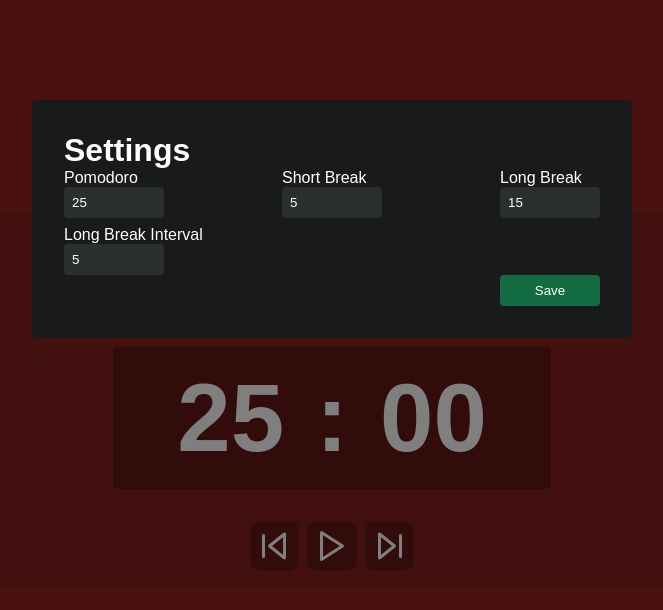
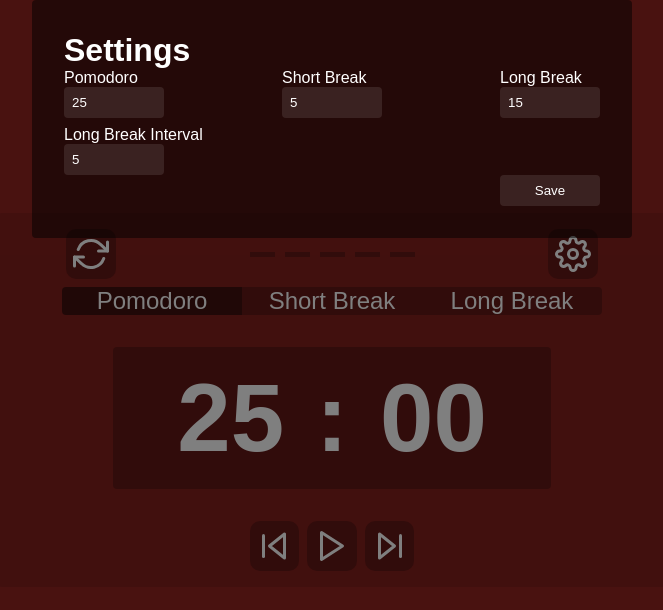
Before and after one commit to willswats/react-pomodoro, a React (Create React App) app: page / in a window 1280 px wide. Both pictures are taken after a click on the button 881 px from the left and 254 px from the top of the page. Shown: the top 610 px of the page, without its empty margins (308-971 px from the left). Built offline with nearby package versions, Linux system fonts and the light colour scheme; the HTML template or start-up script is replaced by a standard one.

Commit message:
Update SettingsForm styles

```diff
--- a/src/components/UI/Forms/SettingsForm.module.css
+++ b/src/components/UI/Forms/SettingsForm.module.css
@@ -1,7 +1,7 @@
 .settings-form {
   display: flex;
   flex-direction: column;
-  background-color: #181a1b;
+  background-color: rgba(0, 0, 0, 0.5);
   padding: 2rem;
   border-radius: 4px;
 }
@@ -15,5 +15,5 @@
   width: 100px;
   padding: 0.5rem;
   border-radius: 4px;
-  background-color: #146c43;
+  background-color: rgba(255, 255, 255, 0.1);
 }
--- a/src/components/UI/Inputs/SettingsInput.module.css
+++ b/src/components/UI/Inputs/SettingsInput.module.css
@@ -7,5 +7,5 @@
   width: 100px;
   padding: 0.5rem;
   border-radius: 4px;
-  background-color: #2b2f30;
+  background-color: rgba(255, 255, 255, 0.1);
 }
--- a/src/components/UI/ModalOverlay.module.css
+++ b/src/components/UI/ModalOverlay.module.css
@@ -13,7 +13,7 @@
 .modal-container {
   position: fixed;
   z-index: 2;
-  top: 100px;
+  top: 0px;
   left: 0;
   right: 0;
   margin-left: auto;
```
